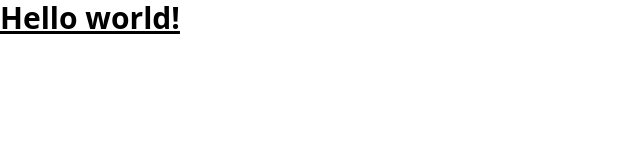
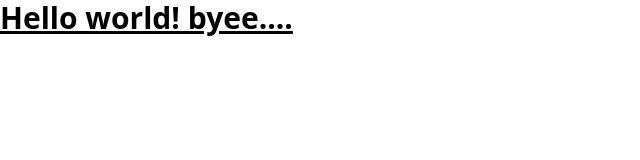
Before and after one commit to PrashanMaharjan/netflix, a plain HTML site: page index.html in a window 1280 px wide. Shown: the whole page, without its empty margins (0-640 px from the left). Drawn offline with Linux system fonts and the light colour scheme.

Commit message:
second commit

```diff
--- a/index.html
+++ b/index.html
@@ -9,7 +9,7 @@
 </head>
 <body>
     <h1 class="text-3xl font-bold underline">
-        Hello world!
+        Hello world! byee....
     </h1>
 </body>
 </html>
```
